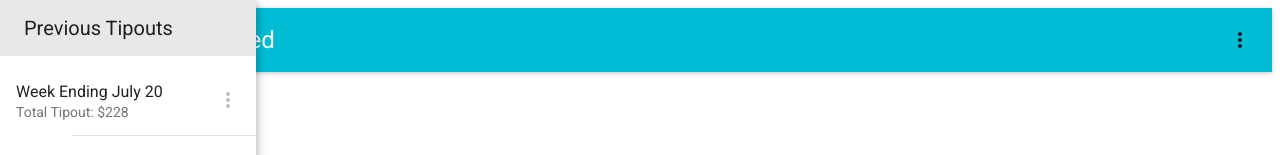
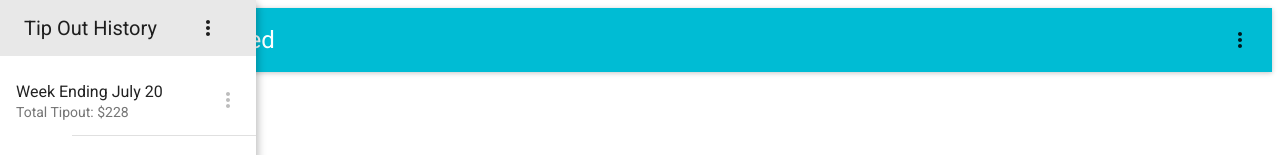
Before and after one commit to imccausl/tip-distribute, a React app: page / in a window 1280 px wide. Shown: the top 155 px of the page. Built offline with nearby package versions, Linux system fonts and the light colour scheme; what react-tap-event-plugin would draw is missing.

Commit message:
Add global menu to tip out drawer

```diff
--- a/src/components/TipOutDrawer.jsx
+++ b/src/components/TipOutDrawer.jsx
@@ -2,11 +2,31 @@ import React, { Component } from 'react';
 import { connect } from 'react-redux';
 import Drawer from 'material-ui/Drawer';
 import { Toolbar, ToolbarGroup, ToolbarTitle } from 'material-ui/Toolbar';
+import IconMenu from 'material-ui/IconMenu';
+import MenuItem from 'material-ui/MenuItem';
+import MoreVertIcon from 'material-ui/svg-icons/navigation/more-vert';
+import IconButton from 'material-ui/IconButton';
+import Divider from 'material-ui/Divider';
 import TipOutList from './TipOutList.jsx';
 
 class TipOutDrawer extends Component {
   constructor(props) {
     super(props);
+  }
+
+  tipOutsMenu() {
+    return (
+      <IconMenu
+        iconButtonElement={<IconButton><MoreVertIcon /></IconButton>}
+        anchorOrigin={{horizontal: 'left', vertical: 'top'}}
+        targetOrigin={{horizontal: 'left', vertical: 'top'}}
+      >
+        <MenuItem primaryText="New Tip Out..." />
+        <Divider />
+        <MenuItem primaryText="Combine Tip Outs..." />
+        <MenuItem primaryText="Delete Tip Outs..." />
+      </IconMenu>
+    );
   }
 
   render() {
@@ -16,7 +36,10 @@ class TipOutDrawer extends Component {
           open={this.props.drawerOpen}
         >
           <Toolbar>
-            <ToolbarTitle text="Previous Tipouts" />
+            <ToolbarTitle text="Tip Out History" />
+            <ToolbarGroup>
+              {this.tipOutsMenu()}
+            </ToolbarGroup>
           </Toolbar>
           <TipOutList />
         </Drawer>
```
